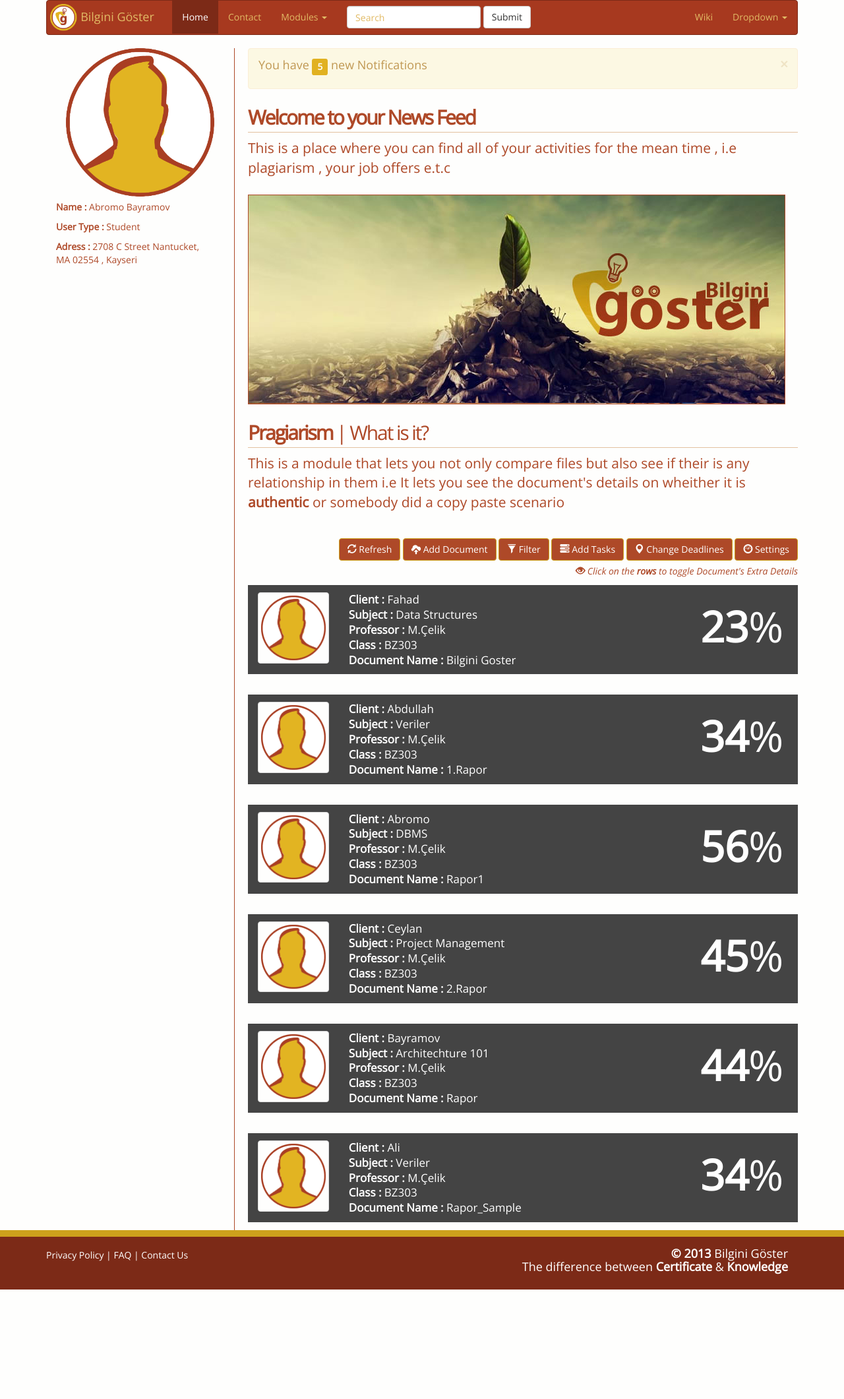
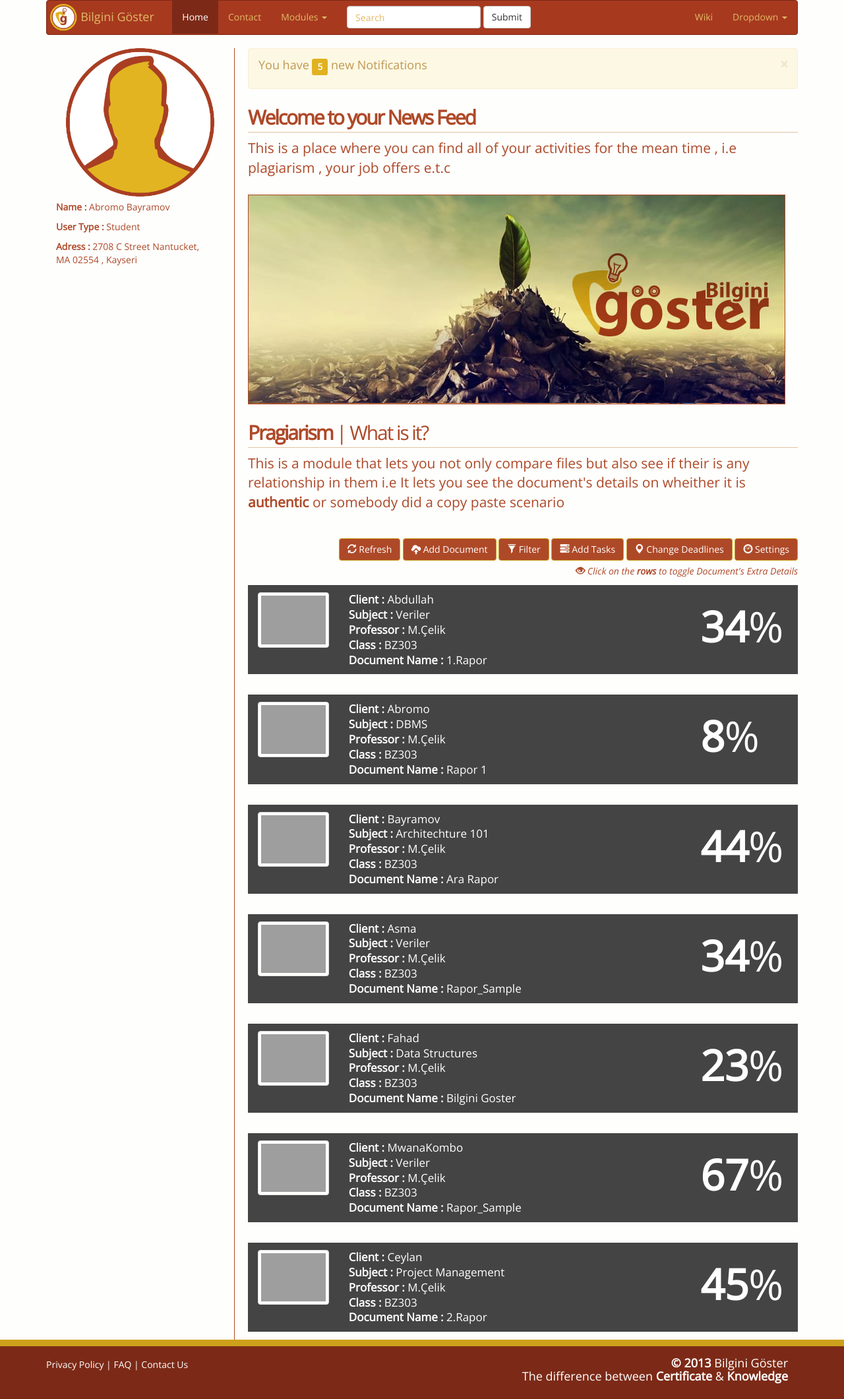
Before and after one commit to fadsel/Bilgini_Goster, a PHP site: page /user.php in a window 1280 px wide. Shown: the whole page at 66% size. Before the commit the page ends 1955 px from the top, so only its background shows below. Run offline with PHP 8.4, Linux system fonts and the light colour scheme; grey boxes are pictures that could not be loaded.

Commit message:
Finishing the thumbs

```diff
--- a/js/mambo.js
+++ b/js/mambo.js
@@ -97,7 +97,7 @@ $(function(){
 
 /** function to trigger the more part*/
 $(function(){
-    $('.bil').click(function(){
-        $('.more',this).stop().slideToggle(200)});
+$('.bil').click(function(){
+    $('.more',this).stop().slideToggle(200)});
 
 });
--- a/modules/plagiarism_row.php
+++ b/modules/plagiarism_row.php
@@ -1,7 +1,8 @@
 <div class="row">
     <div class="bil">
         <div class="row">
-            <div class="col-lg-2"><img src="./img/test/profile_dummy.png"
+            <div class="col-lg-2"><img src="<?php echo $img_src; ?>" style1="position: absolute;width: 123px;
+            clip: rect(0px,139px,105px,0px);"
                                        class="img-thumbnail   img-responsive">
             </div>
             <div class="col-lg-8" style="margin-bottom: 15px">
--- a/modules/userContent.php
+++ b/modules/userContent.php
@@ -10,10 +10,7 @@
             <br><p class="lead">This is a place where you can find all of your activities for the mean time  , i.e plagiarism , your job offers e.t.c</p>
         </div>
 
-
-
-
-    <br>
+     <br>
 
 
     <div class="row">
@@ -52,16 +49,11 @@
             </div><br>
             <i class="pull-right" ><i class="glyphicon glyphicon-eye-open"></i> Click on the <b>rows</b> to toggle Document's Extra Details</i></div>
 
-        <?php
-            $name="Fahad";
-            $subject = "Data Structures";
-            $marks = "23";
-            $docTitle = "Bilgini Goster";
-            include('plagiarism_row.php');
-        ?>
+
 
         <?php
             $name="Abdullah";
+            $img_src="./img/temp/img (6).jpg";
             $subject = "Veriler";
             $marks = "34";
             $docTitle = "1.Rapor";
@@ -70,32 +62,54 @@
 
         <?php
             $name="Abromo";
+            $img_src="./img/temp/img (3).jpg";
             $subject = "DBMS";
-            $marks = "56";
-            $docTitle = "Rapor1";
+            $marks = "8";
+            $docTitle = "Rapor 1";
             include('plagiarism_row.php');
         ?>
+
+
         <?php
-            $name="Ceylan";
-            $subject = "Project Management";
-            $marks = "45";
-            $docTitle = "2.Rapor";
+            $name="Bayramov";
+            $img_src="./img/temp/img (8).jpg";
+            $subject = "Architechture 101";
+            $marks = "44";
+            $docTitle = "Ara Rapor";
             include('plagiarism_row.php');
         ?>
 
         <?php
-            $name="Bayramov";
-            $subject = "Architechture 101";
-            $marks = "44";
-            $docTitle = "Rapor";
+            $name="Asma";
+            $img_src="./img/temp/img (9).jpg";
+            $subject = "Veriler";
+            $marks = "34";
+            $docTitle = "Rapor_Sample";
+            include('plagiarism_row.php');
+        ?>
+        <?php
+            $name="Fahad";
+            $img_src="./img/temp/img (1).jpg";
+            $subject = "Data Structures";
+            $marks = "23";
+            $docTitle = "Bilgini Goster";
+            include('plagiarism_row.php');
+        ?>
+        <?php
+            $name="MwanaKombo";
+            $img_src="./img/temp/img (10).jpg";
+            $subject = "Veriler";
+            $marks = "67";
+            $docTitle = "Rapor_Sample";
             include('plagiarism_row.php');
         ?>
 
         <?php
-            $name="Ali";
-            $subject = "Veriler";
-            $marks = "34";
-            $docTitle = "Rapor_Sample";
+            $name="Ceylan";
+            $img_src="./img/temp/img (7).jpg";
+            $subject = "Project Management";
+            $marks = "45";
+            $docTitle = "2.Rapor";
             include('plagiarism_row.php');
         ?>
 
```
Also changed, not shown: 10 other files.
